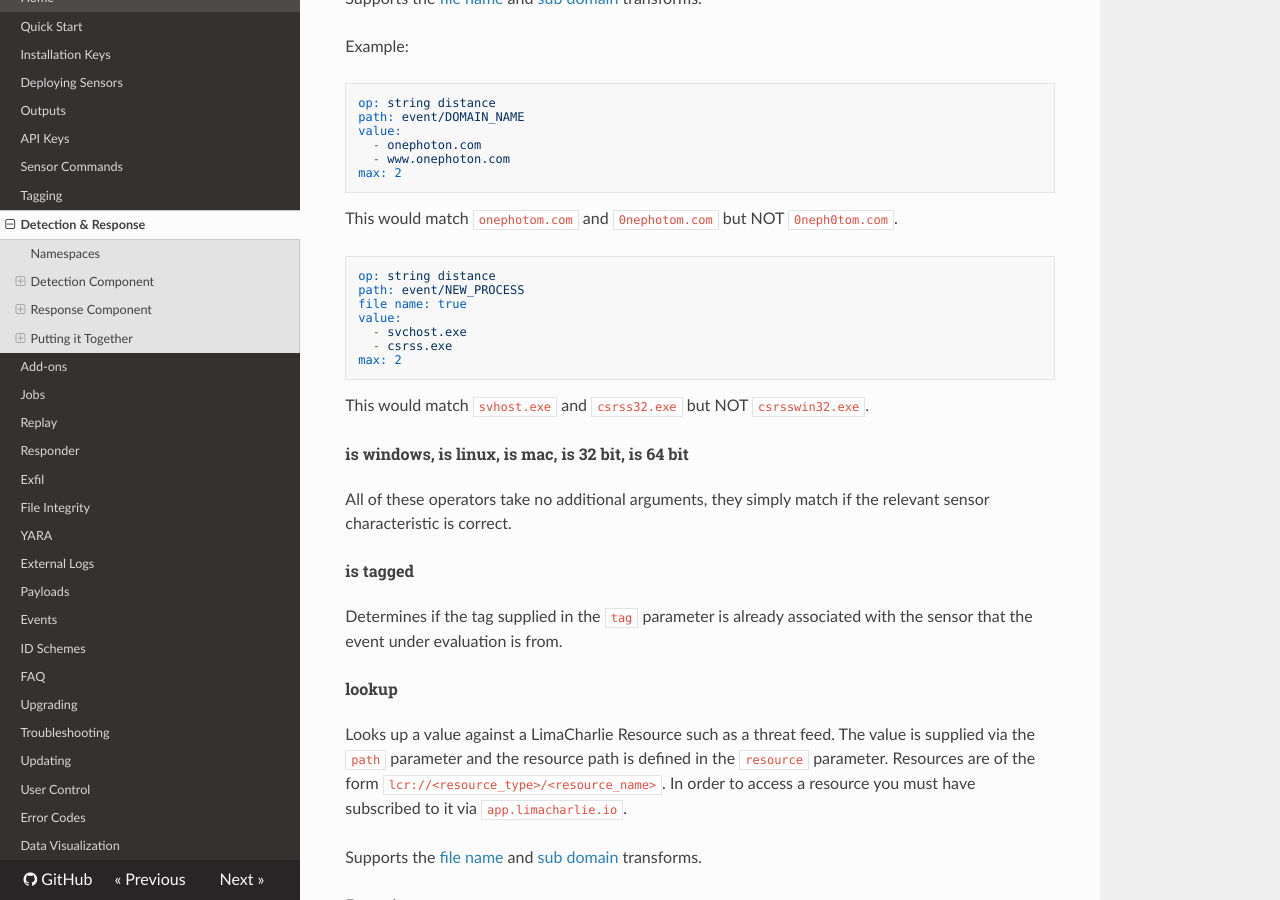
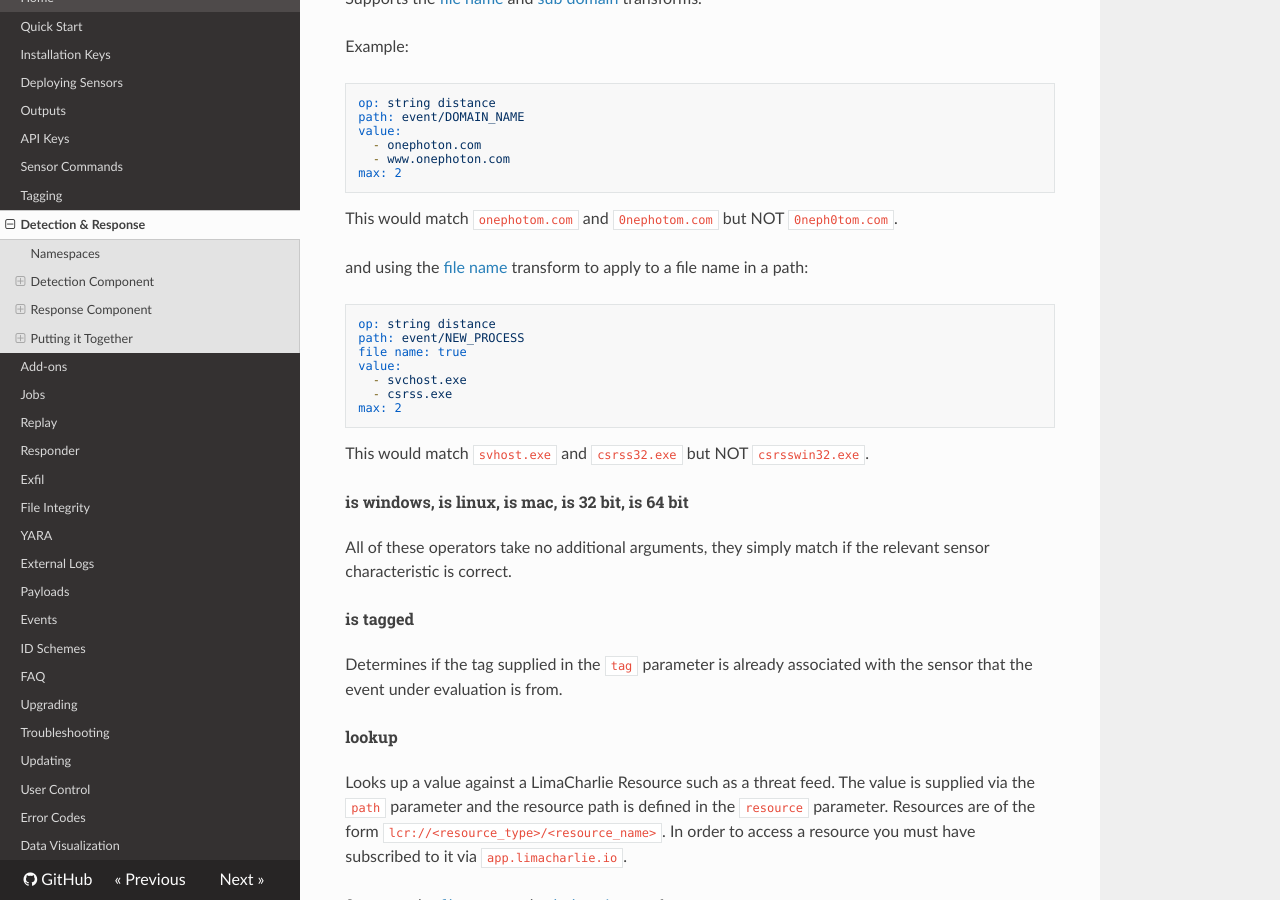
Before and after one commit to refractionPOINT/lce_doc, an MkDocs documentation site: the page built from docs/dr.md, in a window 1280 px wide and 900 px high, scrolled down 6247 px. Built offline with MkDocs 1.6.1, drawn with Linux system fonts in a browser that asks for light colours; nearby versions of some CDN libraries; old or Windows-style settings are respelled for this version of MkDocs.

Commit message:
Better explanation

````diff
--- a/docs/dr.md
+++ b/docs/dr.md
@@ -220,6 +220,7 @@ max: 2
 ```
 This would match `onephotom.com` and `0nephotom.com` but NOT `0neph0tom.com`.
 
+and using the [file name](#file-name) transform to apply to a file name in a path:
 ```yaml
 op: string distance
 path: event/NEW_PROCESS
````
